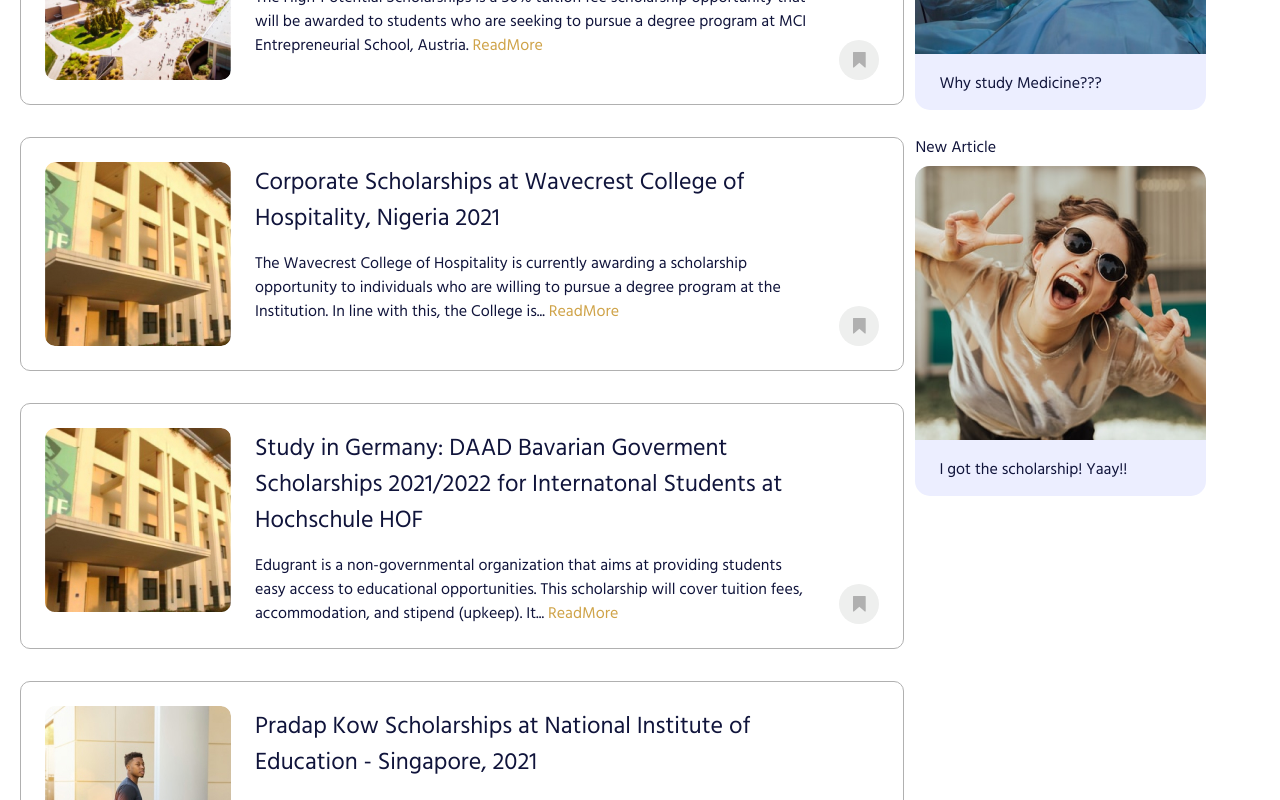
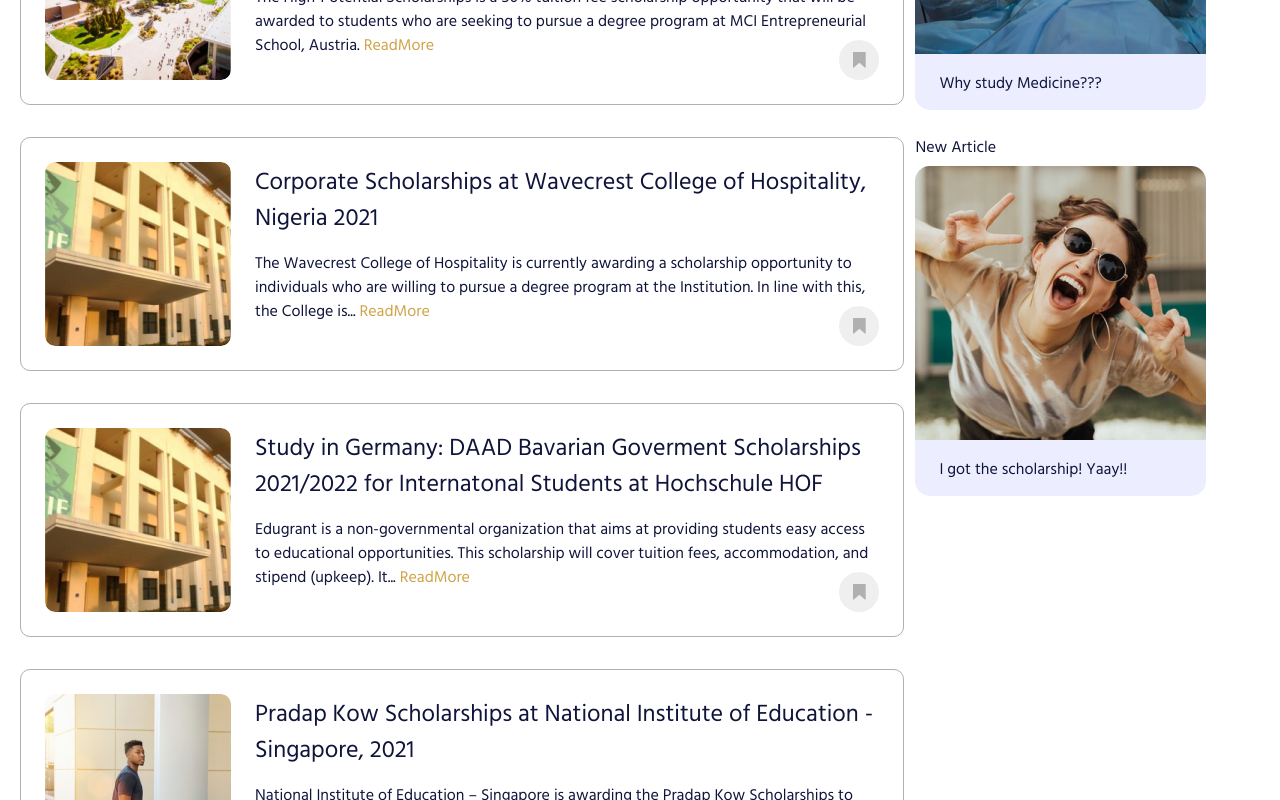
Before and after one commit to CDiala/school-finder, a React (Create React App) app in the folder client/: page / in a window 1280 px wide. Shown: the part 960-1760 px from the top of the page. Built offline with nearby package versions, Linux system fonts and the light colour scheme.

Commit message:
fix: Style bookmark button in extra-large-card

```diff
--- a/client/src/components/shared/ExtraLargeCard/ExtraLargeCard.css
+++ b/client/src/components/shared/ExtraLargeCard/ExtraLargeCard.css
@@ -5,6 +5,7 @@
   display: flex;
   max-width: 884px;
   padding: 24px;
+  position: relative;
   transition: all 0.13s ease-in-out;
 }
 
@@ -60,6 +61,9 @@
 
 .bookmark {
   align-self: flex-end;
+  bottom: 24px;
+  position: absolute;
+  right: 24px;
   z-index: 99999;
 }
 
@@ -96,9 +100,8 @@
     text-align: center;
   }
 
-  .xl-card-container .bookmark-container {
-    position: absolute;
-    top: -289px;
-    right: 0px;
+  .bookmark {
+    left: -20px;
+    top: -20px;
   }
 }
```
